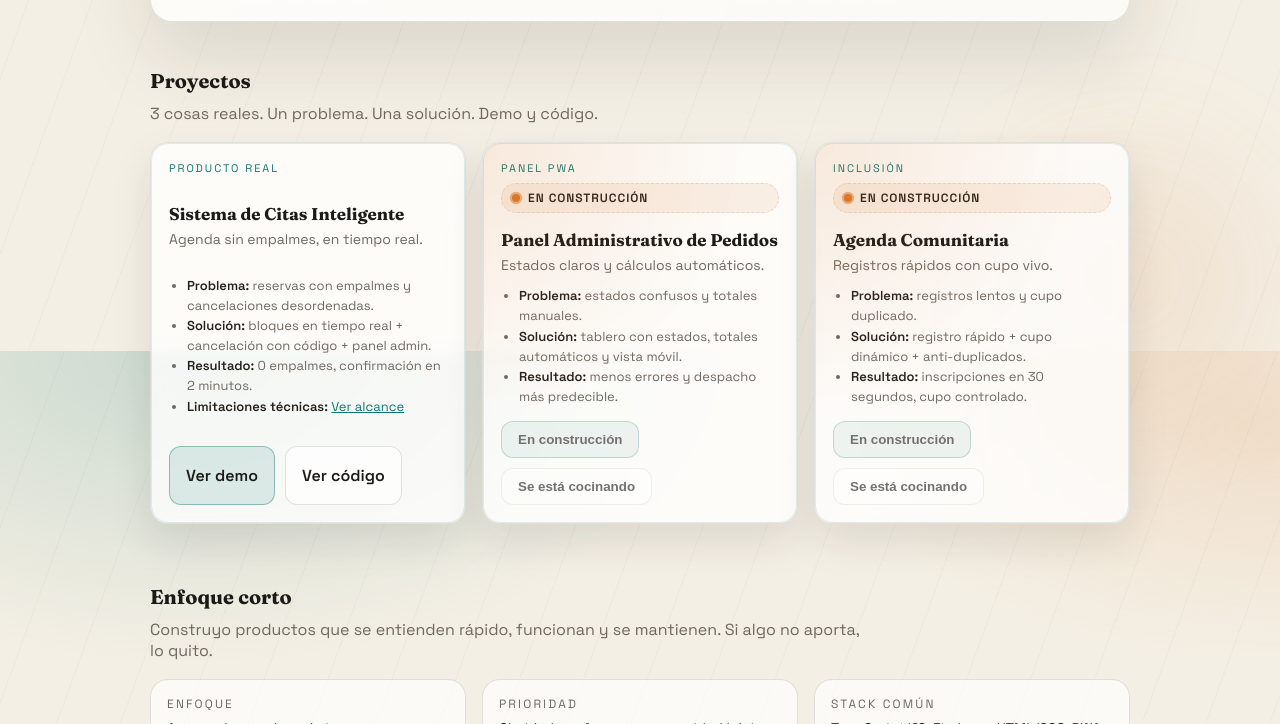
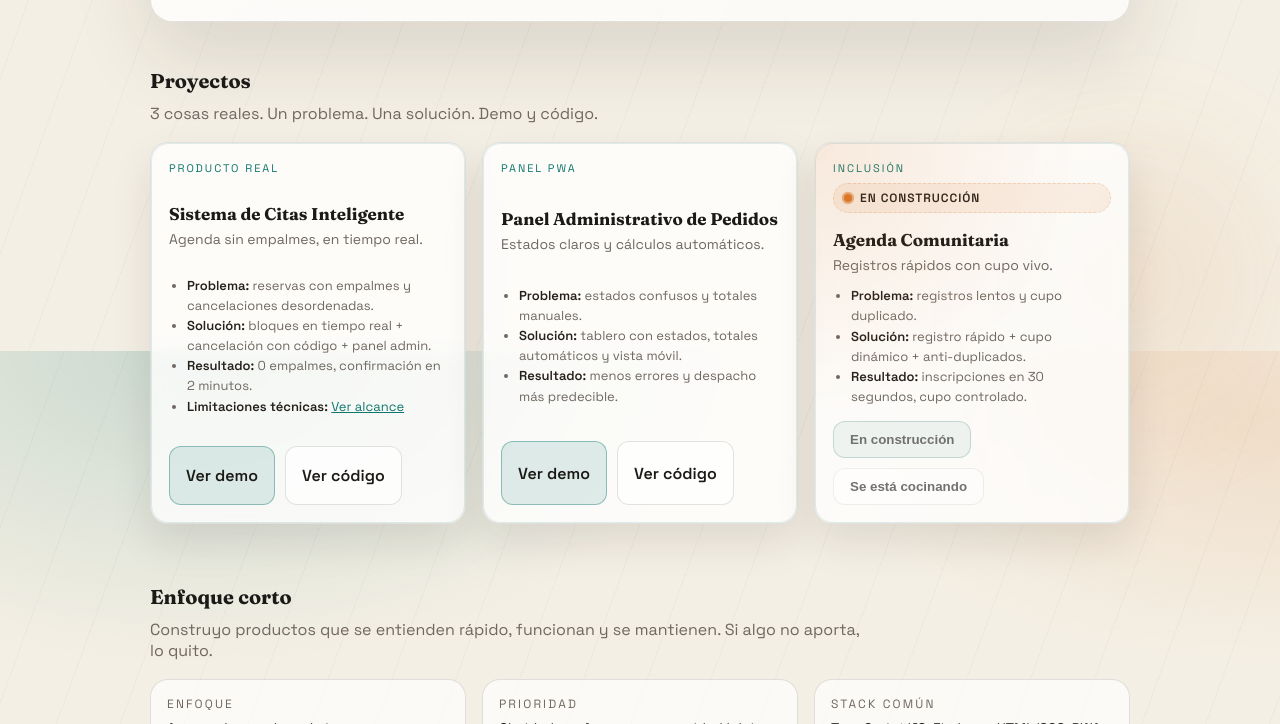
Before and after one commit to CharlyRiot/Portafolio, a website built with Vite: page index.html in a window 1280 px wide. Shown: the part 449-1173 px from the top of the page. Built offline with nearby package versions, Linux system fonts and the light colour scheme.

Commit message:
dos proyectos visibles

```diff
--- a/index.html
+++ b/index.html
@@ -113,14 +113,13 @@
 
             <div class="card-actions">
               <a class="btn primary" href="https://demo-citas.vercel.app/" target="_blank" rel="noreferrer noopener">Ver demo</a>
-              <a class="btn" href="https://github.com/CharlyRiot/Portafolio.git" target="_blank" rel="noreferrer noopener">Ver código</a>
+              <a class="btn" href="https://github.com/CharlyRiot/PedidosDemo.git" target="_blank" rel="noreferrer noopener">Ver código</a>
             </div>
           </article>
 
           <!-- Proyecto 2 -->
-          <article class="card card--coming reveal delay-180">
+          <article class="card reveal delay-180">
             <p class="card-kicker">Panel PWA</p>
-            <p class="coming" aria-live="polite">En construcción</p>
             <div class="card-head">
               <h3>Panel Administrativo de Pedidos</h3>
               <p class="tagline">Estados claros y cálculos automáticos.</p>
@@ -133,8 +132,8 @@
             </ul>
 
             <div class="card-actions">
-              <button class="btn primary disabled" type="button" aria-disabled="true">En construcción</button>
-              <button class="btn disabled" type="button" aria-disabled="true">Se está cocinando</button>
+              <a class="btn primary" href="https://pedidos-demo-silk.vercel.app/" target="_blank" rel="noreferrer noopener">Ver demo</a>
+              <a class="btn" href="https://github.com/CharlyRiot/Portafolio.git" target="_blank" rel="noreferrer noopener">Ver código</a>
             </div>
           </article>
 
```
